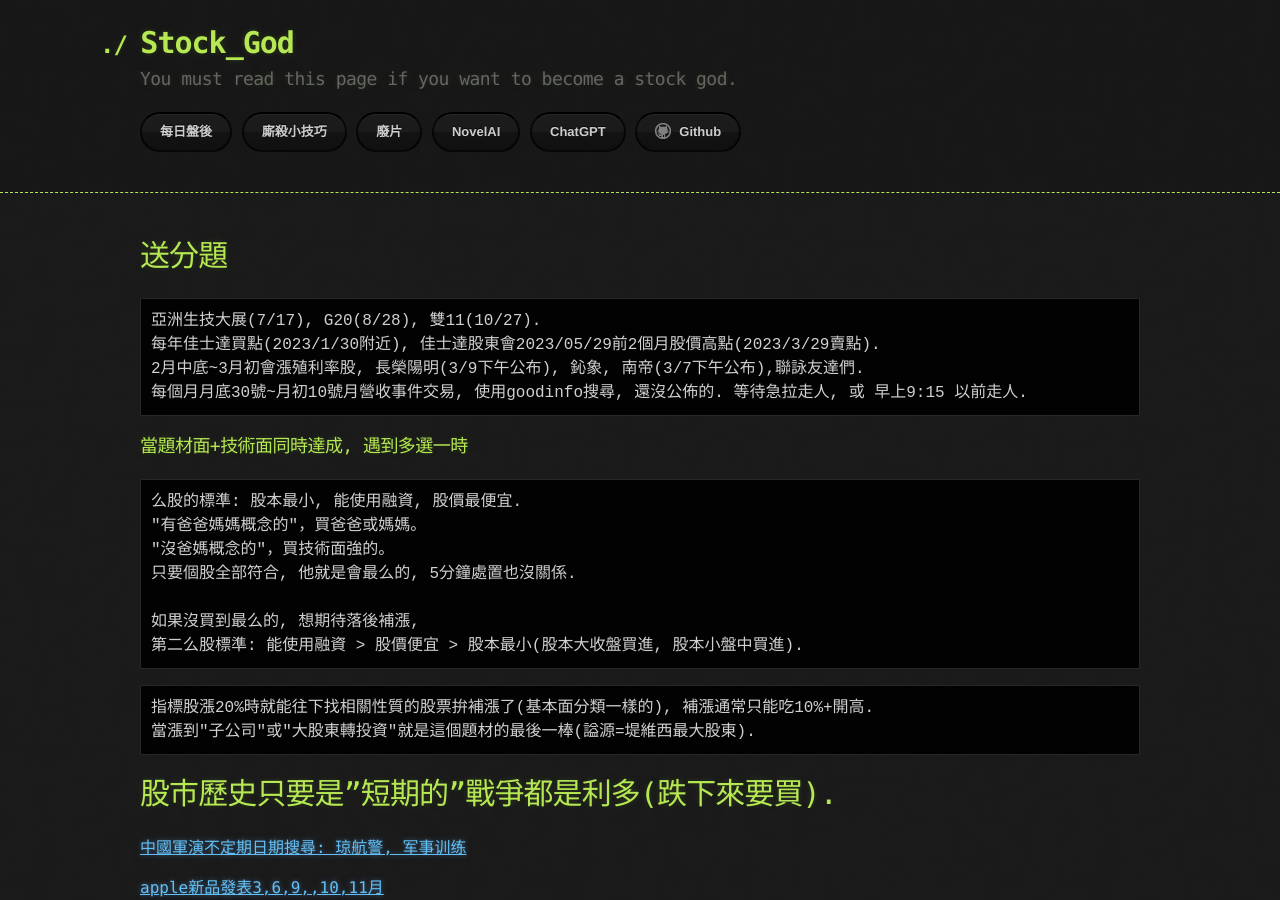
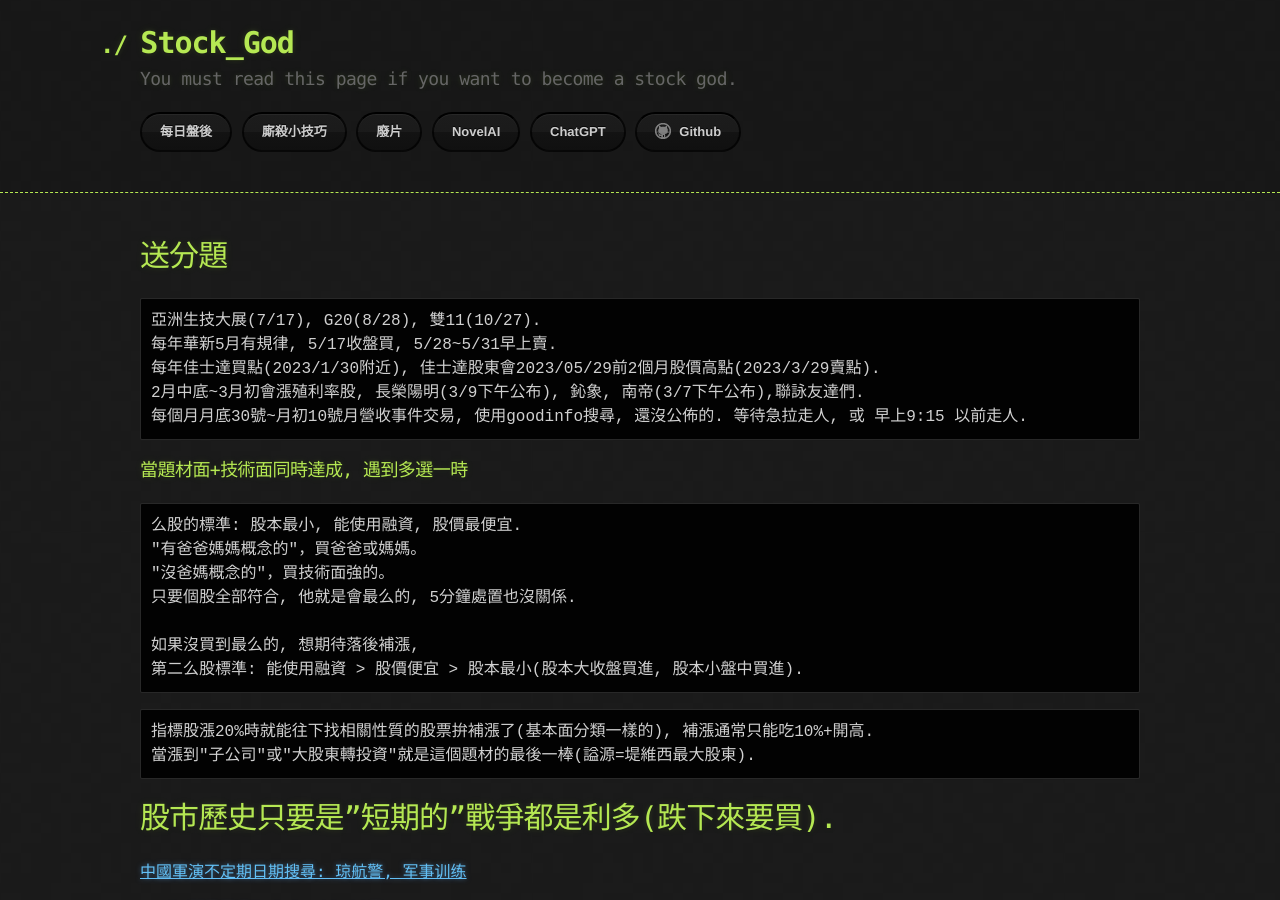
Before and after one commit to lepg5487/Stock_God, a Jekyll site: the page built from experience.md, in a window 1280 px wide and 900 px high. Built offline with Jekyll 4.4.1, drawn with Linux system fonts in a browser that asks for light colours; our own code applies the rules of GitHub Pages for plain Markdown files.

Commit message:
Update experience.md

````diff
--- a/experience.md
+++ b/experience.md
@@ -5,6 +5,7 @@ layout: testlayouts
 # 送分題
 ```
 亞洲生技大展(7/17), G20(8/28), 雙11(10/27).
+每年華新5月有規律, 5/17收盤買, 5/28~5/31早上賣.
 每年佳士達買點(2023/1/30附近), 佳士達股東會2023/05/29前2個月股價高點(2023/3/29賣點).
 2月中底~3月初會漲殖利率股, 長榮陽明(3/9下午公布), 鈊象, 南帝(3/7下午公布),聯詠友達們.
 每個月月底30號~月初10號月營收事件交易, 使用goodinfo搜尋, 還沒公佈的. 等待急拉走人, 或 早上9:15 以前走人.
````
